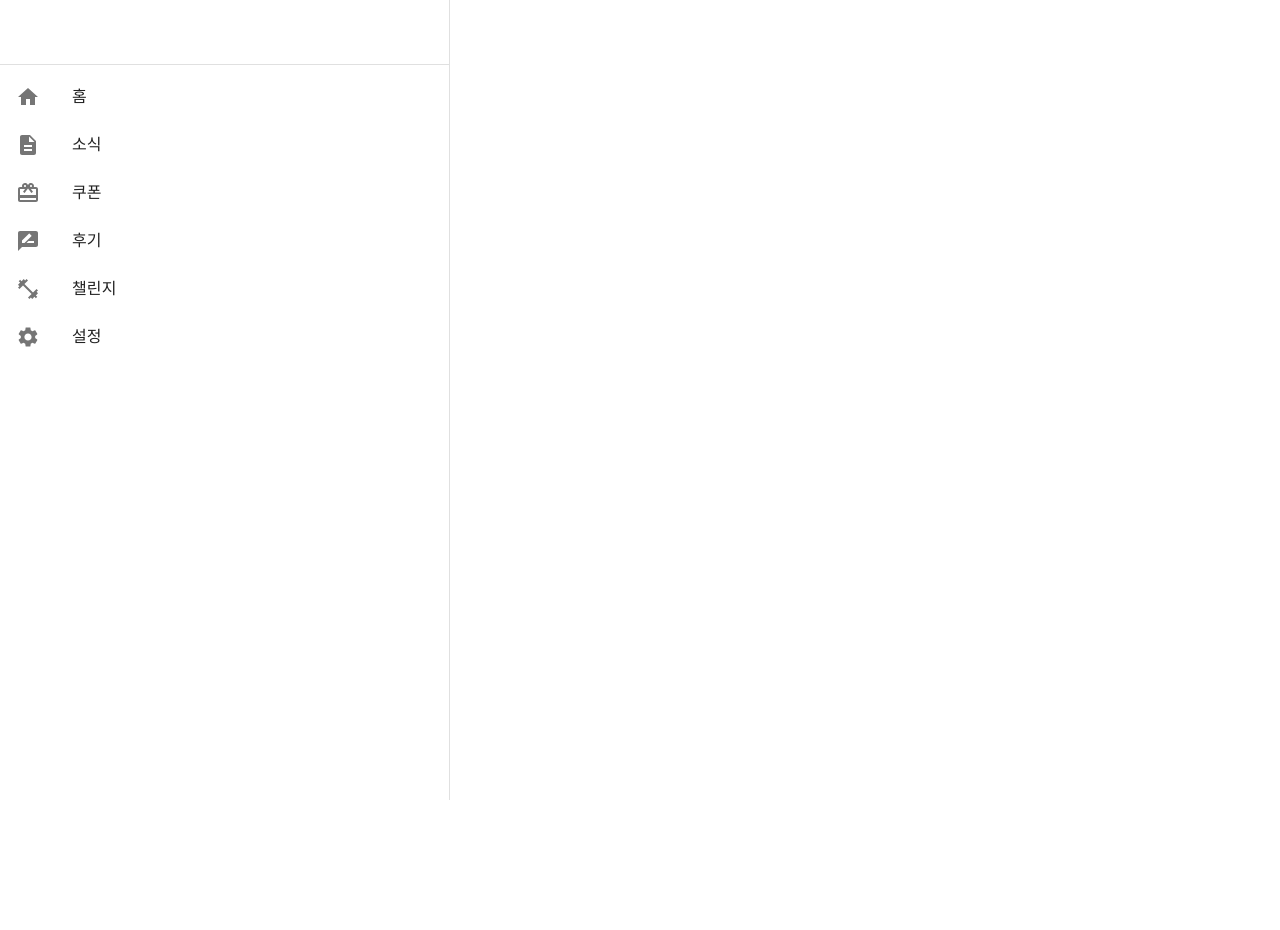
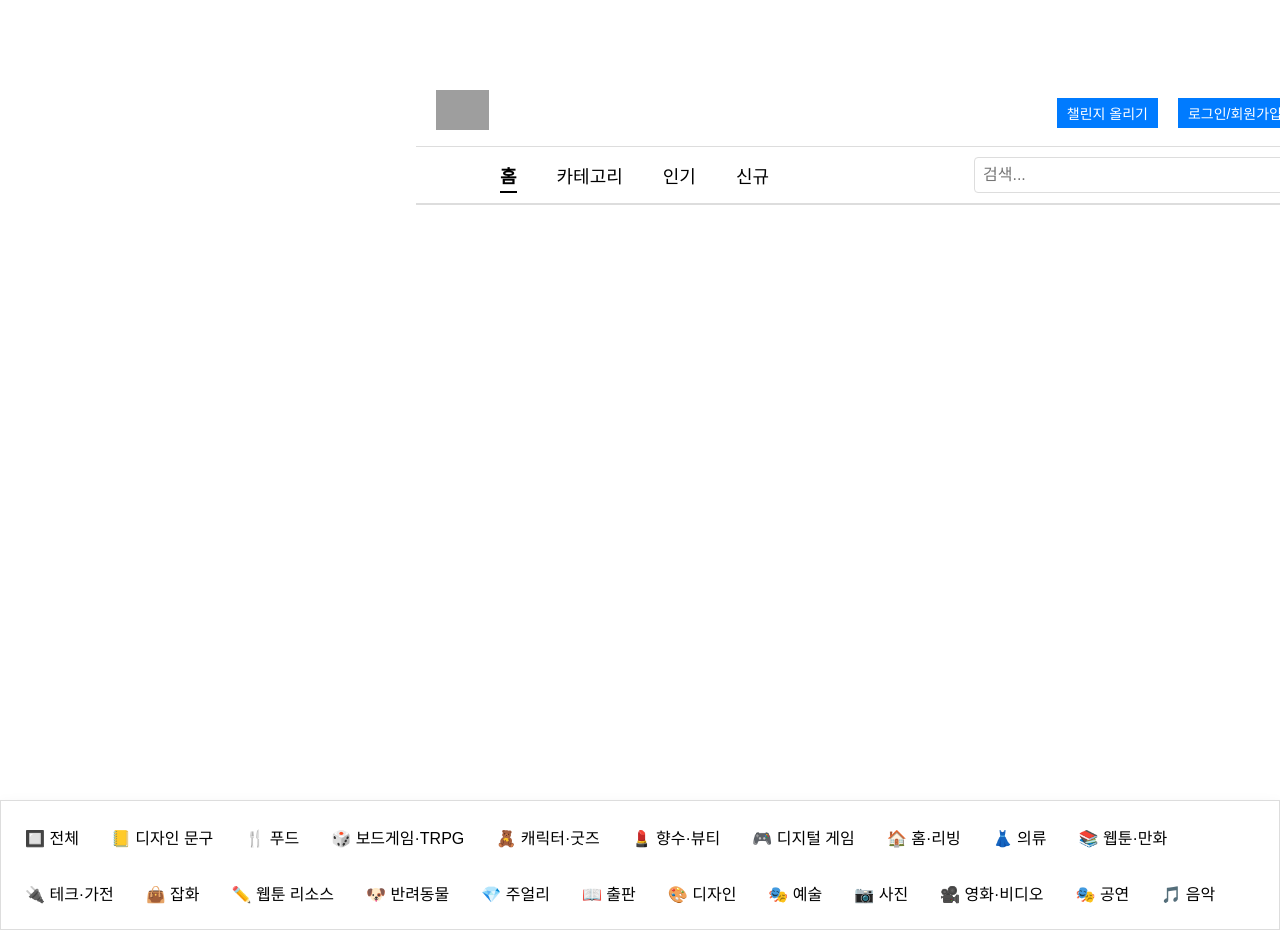
Before and after one commit to ChallyGround/ChallyGround, a React (Create React App) app in the folder frontend/: page /chally/dropdownmenu in a window 1280 px wide. Before the commit this address had no page. Before the commit the page ends 800 px from the top, so only its background shows below. Built offline with nearby package versions, Linux system fonts and the light colour scheme; grey boxes are pictures that could not be loaded; a small style sheet from the web is missing.

Commit message:
publishing: 메인페이지 수정

```diff
--- /dev/null
+++ b/frontend/src/App.css
@@ -0,0 +1,3 @@
+.app-content {
+    text-align: center;
+}
--- a/frontend/src/App.js
+++ b/frontend/src/App.js
@@ -2,7 +2,8 @@ import { BrowserRouter, Routes, Route } from 'react-router-dom';
 
 import './css/App.css';
 
-import Header from './components/Header';
+import Header from './pages/Header';
+import DropdownMenu from './components/DropdownMenu';
 import Sidebar from './components/SideBar';
 import Login from './pages/main/Login';
 import Main from './pages/main/Main';
@@ -18,7 +19,7 @@ function App() {
   return (
     <div className="app-container">
       <div className="app-content">
-        <Sidebar />
+        <Header />
         <div className="main-content">
         <Routes>
             <Route path="/chally/chlogin" element={<Login />} />
@@ -30,6 +31,7 @@ function App() {
             <Route path="/chally/ChallengeForm" element={<ChallengeForm />} />
             <Route path="/chally/" element={<Main_page/>} />
             <Route path="/chally/growChally" element={<Chally/>} />
+            <Route path="/chally/dropdownmenu" element={<DropdownMenu />} />
         </Routes>
         </div>
       </div>
--- /dev/null
+++ b/frontend/src/components/DropdownMenu.css
@@ -0,0 +1,26 @@
+.dropdown-menu {
+    position: absolute;
+    top: 100%;
+    left: 0;
+    background-color: #fff;
+    border: 1px solid #ddd;
+    box-shadow: 0 8px 16px rgba(0, 0, 0, 0.1);
+    padding: 1rem;
+    display: flex;
+    flex-wrap: wrap;
+    gap: 1rem;
+    z-index: 1000;
+}
+
+.dropdown-item {
+    display: flex;
+    align-items: center;
+    gap: 0.5rem;
+    cursor: pointer;
+    padding: 0.5rem;
+    border-radius: 4px;
+}
+
+.dropdown-item:hover {
+    background-color: #f0f0f0;
+}
--- /dev/null
+++ b/frontend/src/components/DropdownMenu.js
@@ -0,0 +1,41 @@
+import React from 'react';
+import './DropdownMenu.css';
+
+const categories = [
+    { name: '전체', icon: '🔲' },
+    { name: '디자인 문구', icon: '📒' },
+    { name: '푸드', icon: '🍴' },
+    { name: '보드게임·TRPG', icon: '🎲' },
+    { name: '캐릭터·굿즈', icon: '🧸' },
+    { name: '향수·뷰티', icon: '💄' },
+    { name: '디지털 게임', icon: '🎮' },
+    { name: '홈·리빙', icon: '🏠' },
+    { name: '의류', icon: '👗' },
+    { name: '웹툰·만화', icon: '📚' },
+    { name: '테크·가전', icon: '🔌' },
+    { name: '잡화', icon: '👜' },
+    { name: '웹툰 리소스', icon: '✏️' },
+    { name: '반려동물', icon: '🐶' },
+    { name: '주얼리', icon: '💎' },
+    { name: '출판', icon: '📖' },
+    { name: '디자인', icon: '🎨' },
+    { name: '예술', icon: '🎭' },
+    { name: '사진', icon: '📷' },
+    { name: '영화·비디오', icon: '🎥' },
+    { name: '공연', icon: '🎭' },
+    { name: '음악', icon: '🎵' },
+];
+
+const DropdownMenu = () => {
+    return (
+        <div className="dropdown-menu">
+            {categories.map((category, index) => (
+                <div key={index} className="dropdown-item">
+                    {category.icon} {category.name}
+                </div>
+            ))}
+        </div>
+    );
+};
+
+export default DropdownMenu;
--- a/frontend/src/components/Header.js
+++ /dev/null
@@ -1,19 +0,0 @@
-import React from 'react';
-import Box from '@mui/material/Box';
-import AppBar from '@mui/material/AppBar';
-import Toolbar from '@mui/material/Toolbar';
-import Typography from '@mui/material/Typography';
-
-const Header = () => {
-    return (
-        <AppBar position="fixed" sx={{ zIndex: (theme) => theme.zIndex.drawer + 1 }}>
-            <Toolbar>
-                <Typography variant="h6" noWrap component="div">
-                    챌리그라운드
-                </Typography>
-            </Toolbar>
-        </AppBar>
-    );
-}
-
-export default Header;
--- /dev/null
+++ b/frontend/src/pages/Header.css
@@ -0,0 +1,68 @@
+.header-content {
+  display: flex;
+  position: relative;
+  justify-content: space-between;
+  align-items: center;
+  padding: 10px 20px;
+  background-color: #fff;
+  border-bottom: 1px solid #ddd;
+}
+
+.logo img {
+  height: 40px;
+}
+
+.header-buttons .btn {
+  margin-left: 10px;
+  padding: 5px 10px;
+  background-color: #007BFF;
+  color: #fff;
+  border: none;
+  cursor: pointer;
+}
+
+.navbar {
+  display: flex;
+  justify-content: space-between;
+  align-items: center;
+  padding: 10px 20px;
+  background-color: #f8f9fa;
+  border-bottom: 1px solid #ddd;
+}
+
+.nav-list {
+  list-style: none;
+  display: flex;
+  margin: 0;
+  padding: 0;
+}
+
+.nav-item {
+  margin-right: 20px;
+  cursor: pointer;
+}
+
+.nav-item.active {
+  font-weight: bold;
+}
+
+.search-container {
+  display: flex;
+  align-items: center;
+}
+
+.search-container input {
+  padding: 5px;
+  border: 1px solid #ddd;
+  border-radius: 3px;
+}
+
+.category-menu {
+  position: absolute;
+  top: 100%;
+  left: 0;
+  background-color: #fff;
+  border: 1px solid #ddd;
+  box-shadow: 0 4px 8px rgba(0, 0, 0, 0.1);
+  z-index: 1000;
+}
--- /dev/null
+++ b/frontend/src/pages/Header.js
@@ -0,0 +1,47 @@
+import React, { useState } from 'react';
+import Box from '@mui/material/Box';
+import AppBar from '@mui/material/AppBar';
+import Toolbar from '@mui/material/Toolbar';
+import Typography from '@mui/material/Typography';
+import './Header.css';
+import DropdownMenu from '../components/DropdownMenu';
+
+function Header() {
+  const [categoryMenuVisible, setCategoryMenuVisible] = useState(false);
+
+  const toggleCategoryMenu = () => {
+    setCategoryMenuVisible(!categoryMenuVisible);
+  };
+
+  return (
+    <header>
+      <div className="header-content">
+        <a href="main_page.html" className="logo">
+          <img src="logo.png" alt="챌리그라운드 로고" />
+        </a>
+        <div className="header-buttons">
+          <button id="challenge-upload" className="btn">챌린지 올리기</button>
+          <button id="login-signup" className="btn">로그인/회원가입</button>
+        </div>
+      </div>
+      <nav className="navbar">
+        <ul className="nav-list">
+          <li id="home" className="nav-item active">홈</li>
+          <li id="category" className="nav-item" onClick={toggleCategoryMenu}>카테고리</li>
+          <li id="popular" className="nav-item">인기</li>
+          <li id="new" className="nav-item">신규</li>
+        </ul>
+        {categoryMenuVisible && (
+          <div id="category-menu" className="category-menu">
+            {/* Populate the category menu dynamically if needed */}
+          </div>
+        )}
+        <div className="search-container">
+          <input type="text" id="search" placeholder="검색..." />
+        </div>
+      </nav>
+    </header>
+  );
+}
+
+export default Header;
--- a/frontend/src/pages/main_page.css
+++ b/frontend/src/pages/main_page.css
@@ -8,11 +8,14 @@ body {
 
 /* 헤더 스타일 */
 header {
-    position: relative; /* 네비게이션 바의 위치를 설정 */
-    width: 100%;
+    position: fixed; /* 네비게이션 바의 위치를 설정 */
+    width: 70%;
+       z-index: 100;
     background-color: #ffffff; /* 헤더 배경색 */
+    top: 0;
     color: #000000; /* 헤더 텍스트 색상 */
     border-bottom: 1px solid #ddd; /* 헤더 하단의 경계선 */
+    margin: 5rem 26rem;
 }
 
 .header-content {
@@ -47,14 +50,14 @@ header {
     display: flex; /* 네비게이션 항목을 가로로 배치 */
     align-items: center; /* 수직 중앙 정렬 */
     background-color: #ffffff; /* 네비게이션 바 배경색 */
-    padding: 10px 20px; /* 네비게이션 바 내부 여백 */
+    padding: 15px 20px 15px; /* 네비게이션 바 내부 여백 */
     border-bottom: 1px solid #ddd; /* 네비게이션 바 하단의 경계선 */
     position: relative; /* 카테고리 메뉴 위치 설정을 위한 상대 위치 */
 }
 
 .nav-list {
     list-style: none; /* 리스트 스타일 제거 */
-    margin: 0;
+    margin: 0 4rem;
     padding: 0;
     display: flex; /* 네비게이션 항목을 가로로 배치 */
     gap: 20px; /* 항목 간의 간격 */
@@ -207,18 +210,20 @@ header {
     flex-direction: row; /* 콘텐츠 방향 설정 */
     gap: 20px; /* 콘텐츠 간의 간격 */
     padding: 20px; /* 콘텐츠 내부 여백 */
+    margin-top: 6rem;
 }
 
 /* 왼쪽 콘텐츠 컨테이너 스타일 */
 .left-content {
     flex: 1; /* 왼쪽 콘텐츠가 남은 공간을 채우도록 설정 */
+    margin-left: 6rem;
 }
 
-/* 카테고리 컨테이너 스타일 */
-.category-container {
-    display: flex; /* 카테고리 항목을 가로로 배치 */
-    gap: 20px; /* 항목 간의 간격 */
-    padding: 20px 0; /* 카테고리 컨테이너의 상하 여백 */
+.right-content {
+    width: 28rem;
+    position: relative;
+    margin-left: 5rem;
+    margin-right: 2rem;
 }
 
 /* 챌린지 콘텐츠 스타일 */
@@ -238,7 +243,7 @@ header {
 
 .challenge-items {
     display: flex; /* 챌린지 항목을 가로로 배치 */
-    gap: 20px; /* 항목 간의 간격 */
+    gap: 3rem; /* 항목 간의 간격 */
     flex-wrap: nowrap; /* 항목이 줄바꿈 없이 가로로 배치 */
     overflow-x: auto; /* 가로 스크롤 추가 */
 }
@@ -302,6 +307,7 @@ header {
     margin: 20px 0; /* 인기 챌린지 영역의 상하 여백 */
     padding: 10px; /* 인기 챌린지 영역 내부 여백 */
     max-width: 800px; /* 인기 챌린지 영역 최대 너비 */
+    height: 1000px;
     background-color: #f9f9f9; /* 인기 챌린지 영역 배경색 */
     border: 1px solid #ddd; /* 인기 챌린지 영역 경계선 색상 */
     border-radius: 8px; /* 인기 챌린지 영역 모서리 둥글게 */
@@ -331,25 +337,25 @@ header {
 }
 
 /* 인기 챌린지 항목 스타일 */
-.popular-challenges .challenge-items {
+.popular-challenges .challenge-items-2 {
     display: flex; /* 인기 챌린지 항목을 세로로 배치 */
     flex-direction: column; /* 항목 세로 배치 */
-    gap: 10px; /* 항목 간의 간격 */
+    gap: 2rem; /* 항목 간의 간격 */
 }
 
-.popular-challenges .challenge-item {
+.popular-challenges .challenge-item-2 {
     display: flex; /* 인기 챌린지 항목을 가로로 배치 */
     align-items: center; /* 항목의 내용 수직 중앙 정렬 */
     gap: 15px; /* 이미지와 정보 사이의 간격 */
-    padding: 10px; /* 항목 내부 여백 */
+    padding: 15px; /* 항목 내부 여백 */
     border: 1px solid #ddd; /* 항목 경계선 색상 */
     border-radius: 8px; /* 항목 모서리 둥글게 */
     background-color: #ffffff; /* 항목 배경색 */
 }
 
-.popular-challenges .challenge-item img {
-    width: 140px; /* 이미지 너비 증가 */
-    height: 100px; /* 이미지 높이 증가 */
+.popular-challenges .challenge-item-2 img {
+    width: 11rem; /* 이미지 너비 증가 */
+    height: 10rem; /* 이미지 높이 증가 */
     object-fit: cover; /* 이미지 비율 유지하며 자르기 */
     border-radius: 8px; /* 이미지 모서리 둥글게 */
 }
@@ -358,6 +364,13 @@ header {
     display: flex; /* 챌린지 정보 가로로 배치 */
     flex-direction: column; /* 챌린지 정보를 세로로 배치 */
     gap: 5px; /* 정보 간의 간격 */
+}
+
+.challenge-info-2 {
+    display: flex; /* 챌린지 정보 가로로 배치 */
+    position: relative;
+    flex-direction: column; /* 챌린지 정보를 세로로 배치 */
+    padding-left: 2rem;
 }
 
 .challenge-info h3 {
@@ -372,10 +385,23 @@ header {
     margin: 0; /* 설명의 상하 여백 제거 */
 }
 
-.challenge-rank,
+.challenge-rank {
+    display: flex;
+    position: relative;
+    font-size: 1.5rem; /* 랭킹 및 참여자 수 폰트 크기 */
+    color: #e74c3c; /* 랭킹 및 참여자 수 텍스트 색상 */
+    text-align: left;
+
+}
+
+.rank-info {
+    text-align: left;
+    line-height: 20px;
+}
+
 .challenge-participants {
-    font-size: 14px; /* 랭킹 및 참여자 수 폰트 크기 */
     color: #e74c3c; /* 랭킹 및 참여자 수 텍스트 색상 */
+
 }
 
 .current-time {
--- a/frontend/src/pages/main_page.js
+++ b/frontend/src/pages/main_page.js
@@ -1,9 +1,10 @@
+// MainPage.js
 import React, { useState, useEffect } from 'react';
+import Header from './Header';
 import './main_page.css';
 
 function MainPage() {
   const [currentSlide, setCurrentSlide] = useState(0);
-  const [categoryMenuVisible, setCategoryMenuVisible] = useState(false);
   const slides = [
     { src: 'https://via.placeholder.com/1200x300.png?text=Banner+Image+1', link: 'page1.html' },
     { src: 'https://via.placeholder.com/1200x300.png?text=Banner+Image+2', link: 'page2.html' }
@@ -16,45 +17,13 @@ function MainPage() {
     return () => clearInterval(interval);
   }, [slides.length]);
 
-  const toggleCategoryMenu = () => {
-    setCategoryMenuVisible(!categoryMenuVisible);
-  };
-
   const updateCurrentTime = () => {
     const now = new Date();
-    const formattedTime = `${now.getFullYear()}.${String(now.getMonth() + 1).padStart(2, '0')}.${String(now.getDate()).padStart(2, '0')}.${String(now.getHours()).padStart(2, '0')}:${String(now.getMinutes()).padStart(2, '0')}`;
-    return formattedTime;
+    return `${now.getFullYear()}.${String(now.getMonth() + 1).padStart(2, '0')}.${String(now.getDate()).padStart(2, '0')}.${String(now.getHours()).padStart(2, '0')}:${String(now.getMinutes()).padStart(2, '0')}`;
   };
 
   return (
     <div className="MainPage">
-      <header>
-        <div className="header-content">
-          <a href="main_page.html" className="logo">
-            <img src="logo.png" alt="챌리그라운드 로고" />
-          </a>
-          <div className="header-buttons">
-            <button id="challenge-upload" className="btn">챌린지 올리기</button>
-            <button id="login-signup" className="btn">로그인/회원가입</button>
-          </div>
-        </div>
-        <nav className="navbar">
-          <ul className="nav-list">
-            <li id="home" className="nav-item active">홈</li>
-            <li id="category" className="nav-item" onClick={toggleCategoryMenu}>카테고리</li>
-            <li id="popular" className="nav-item">인기</li>
-            <li id="new" className="nav-item">신규</li>
-          </ul>
-          {categoryMenuVisible && (
-            <div id="category-menu" className="category-menu">
-              {/* Populate the category menu dynamically if needed */}
-            </div>
-          )}
-          <div className="search-container">
-            <input type="text" id="search" placeholder="검색..." />
-          </div>
-        </nav>
-      </header>
       <main className="main-content">
         <div className="left-content">
           <div className="hero-slider">
@@ -71,27 +40,6 @@ function MainPage() {
               <button className="slider-button prev" onClick={() => setCurrentSlide((currentSlide - 1 + slides.length) % slides.length)}>◀</button>
               <span className="slider-info">{currentSlide + 1} / {slides.length}</span>
               <button className="slider-button next" onClick={() => setCurrentSlide((currentSlide + 1) % slides.length)}>▶</button>
-            </div>
-          </div>
-
-          <div className="category-container">
-            <div className="category1">
-              <a href="category1.html" className="category-item">
-                <img src="https://via.placeholder.com/100x60.png?text=Category+1" alt="카테고리 1" />
-                <span>카테고리 1</span>
-              </a>
-            </div>
-            <div className="category2">
-              <a href="category2.html" className="category-item">
-                <img src="https://via.placeholder.com/100x60.png?text=Category+2" alt="카테고리 2" />
-                <span>카테고리 2</span>
-              </a>
-            </div>
-            <div className="category3">
-              <a href="category3.html" className="category-item">
-                <img src="https://via.placeholder.com/100x60.png?text=Category+3" alt="카테고리 3" />
-                <span>카테고리 3</span>
-              </a>
             </div>
           </div>
 
@@ -157,25 +105,27 @@ function MainPage() {
               <a href="popular_page.html" className="view-all">전체보기</a>
             </div>
             <p className="current-time">{updateCurrentTime()}</p>
-            <div className="challenge-items">
-              <div className="challenge-item" data-url="challenge4_detail.html">
+            <div className="challenge-items-2">
+              <div className="challenge-item-2" data-url="challenge4_detail.html">
                 <img src="https://via.placeholder.com/120x80.png?text=Challenge+4" alt="챌린지 4" />
-                <div className="challenge-info">
+                <div className="challenge-info-2">
                   <div className="challenge-rank">1위</div>
-                  <div className="challenge-category">카테고리 A</div>
+                  <div className="rank-info">
                     <h3>챌린지 4</h3>
                     <p>설명 텍스트 4</p>
                     <div className="challenge-participants">참여자 수: 123</div>
                   </div>
                 </div>
-              <div className="challenge-item" data-url="challenge5_detail.html">
+              </div>
+              <div className="challenge-item-2" data-url="challenge5_detail.html">
                 <img src="https://via.placeholder.com/120x80.png?text=Challenge+5" alt="챌린지 5" />
-                <div className="challenge-info">
+                <div className="challenge-info-2">
                   <div className="challenge-rank">2위</div>
-                  <div className="challenge-category">카테고리 B</div>
+                  <div className="rank-info">
                     <h3>챌린지 5</h3>
                     <p>설명 텍스트 5</p>
                     <div className="challenge-participants">참여자 수: 456</div>
+                  </div>
                 </div>
               </div>
             </div>
```
Lines whose indentation alone changed are shown as unchanged.
